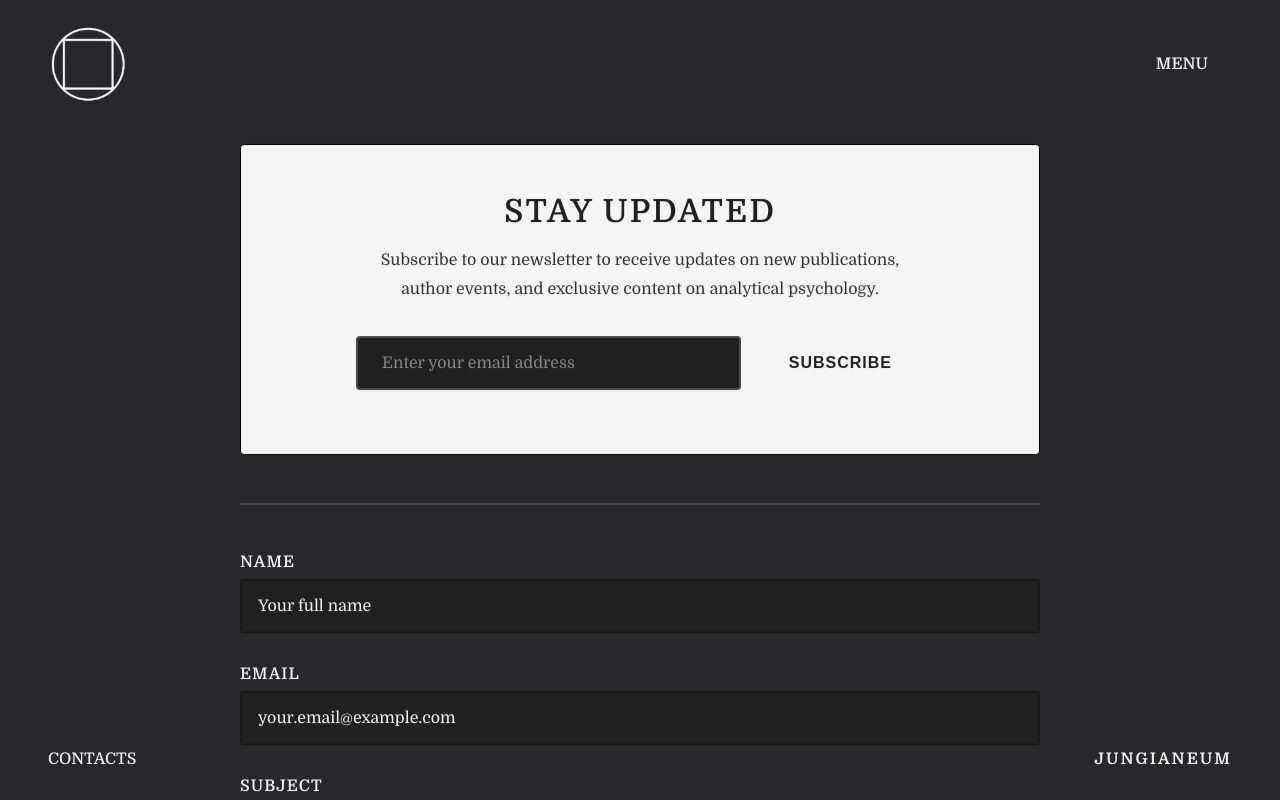
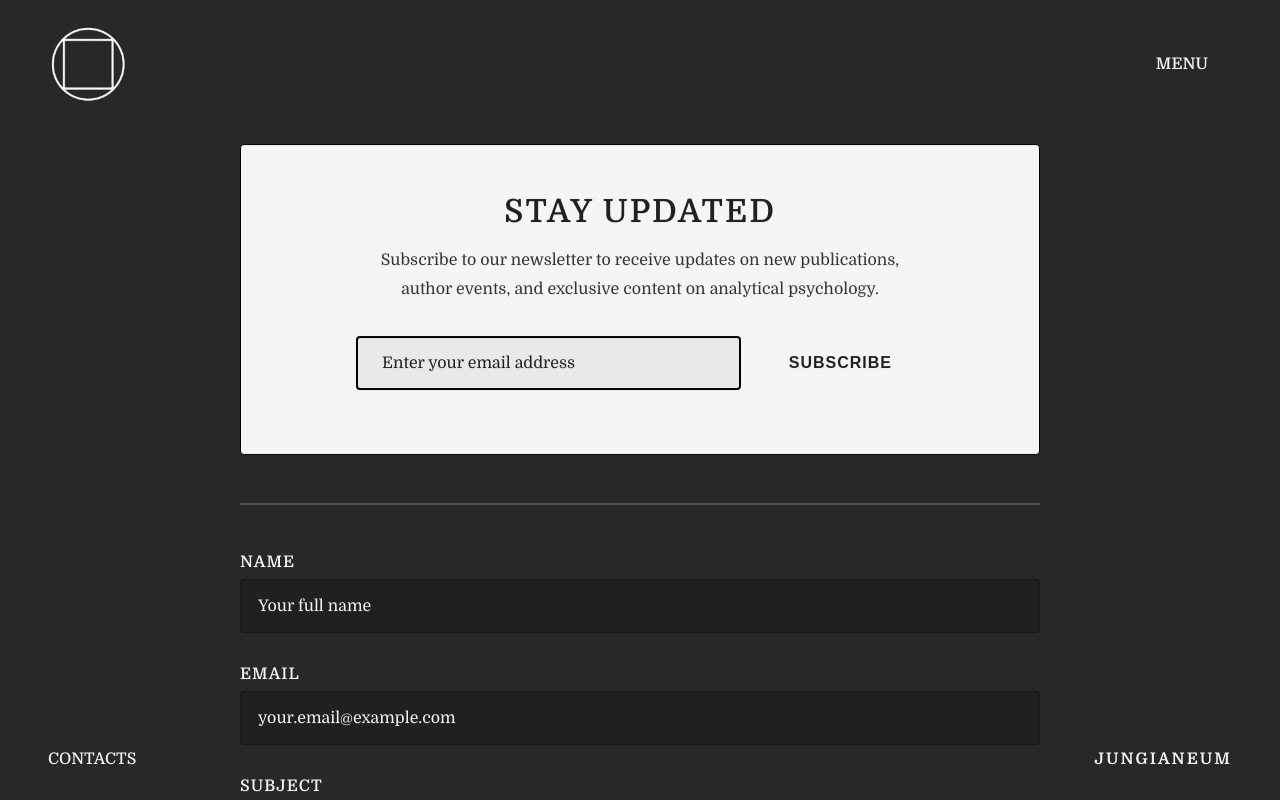
Before and after one commit to jsantamariar/jungianeum-web, a React (Vite) app: page /contacts in a window 1280 px wide. Shown: the top 800 px of the page. Built offline with nearby package versions, Linux system fonts and the light colour scheme; a web font is replaced by a local one.

Commit message:
style: update body and newsletter input styles for improved visual consistency and accessibility

```diff
--- a/src/index.css
+++ b/src/index.css
@@ -472,21 +472,21 @@ body {
   padding: 1rem 1.5rem;
   font-size: 1rem;
   font-family: inherit;
-  color: var(--color-light);
-  background-color: var(--color-black);
-  border: 2px solid rgba(234, 233, 231, 0.2);
+  color: var(--color-black);
+  background-color: var(--color-text-primary);
+  border: 2px solid var(--color-border-dark);
   border-radius: 4px;
   transition: border-color 0.3s ease, box-shadow 0.3s ease;
 }
 
 .newsletter-input:focus {
   outline: none;
-  border-color: var(--color-light);
+  border-color: var(--color-border-dark);
   box-shadow: 0 0 0 3px rgba(234, 233, 231, 0.1);
 }
 
 .newsletter-input::placeholder {
-  color: rgba(234, 233, 231, 0.5);
+  color: var(--color-black);
 }
 
 .newsletter-button {
```
